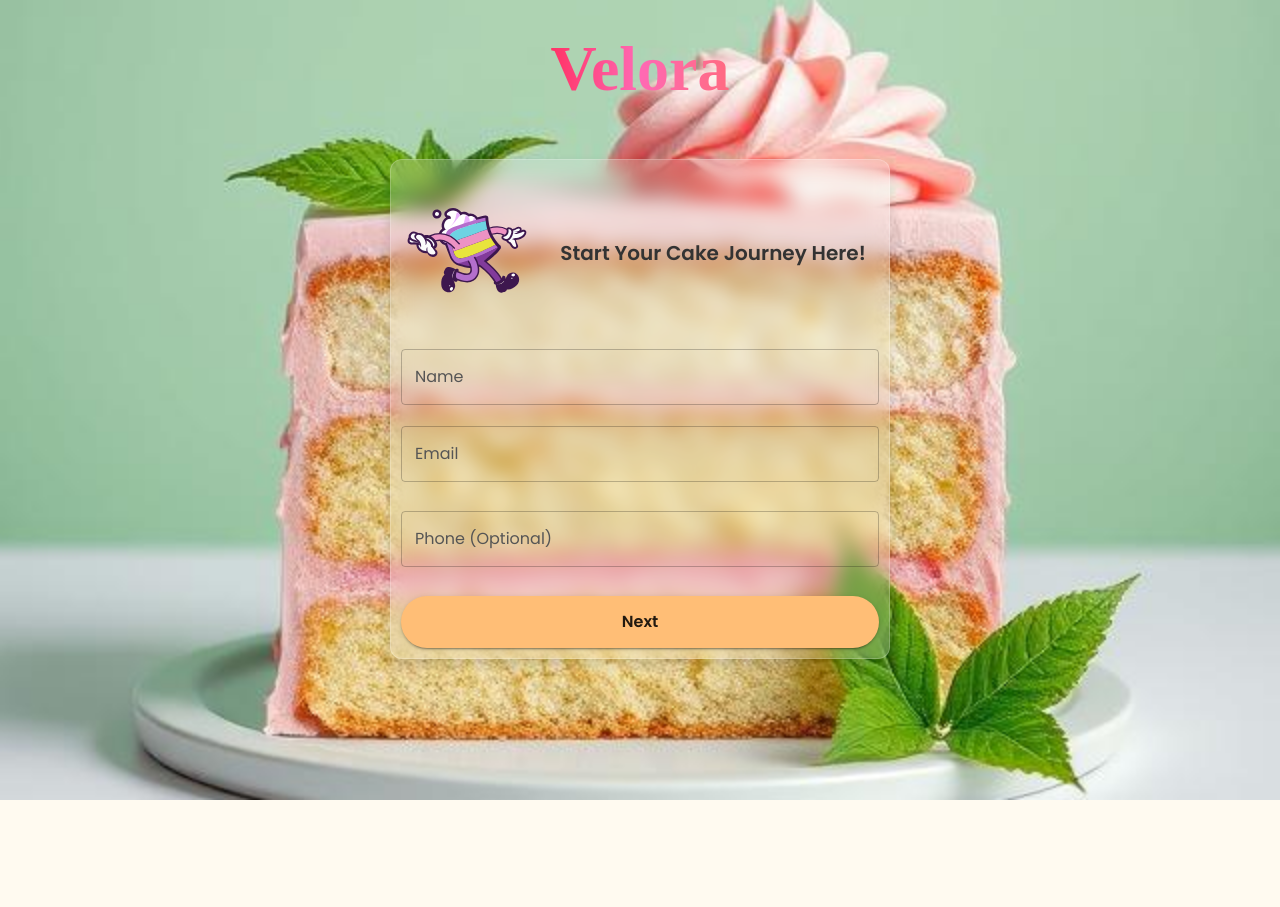
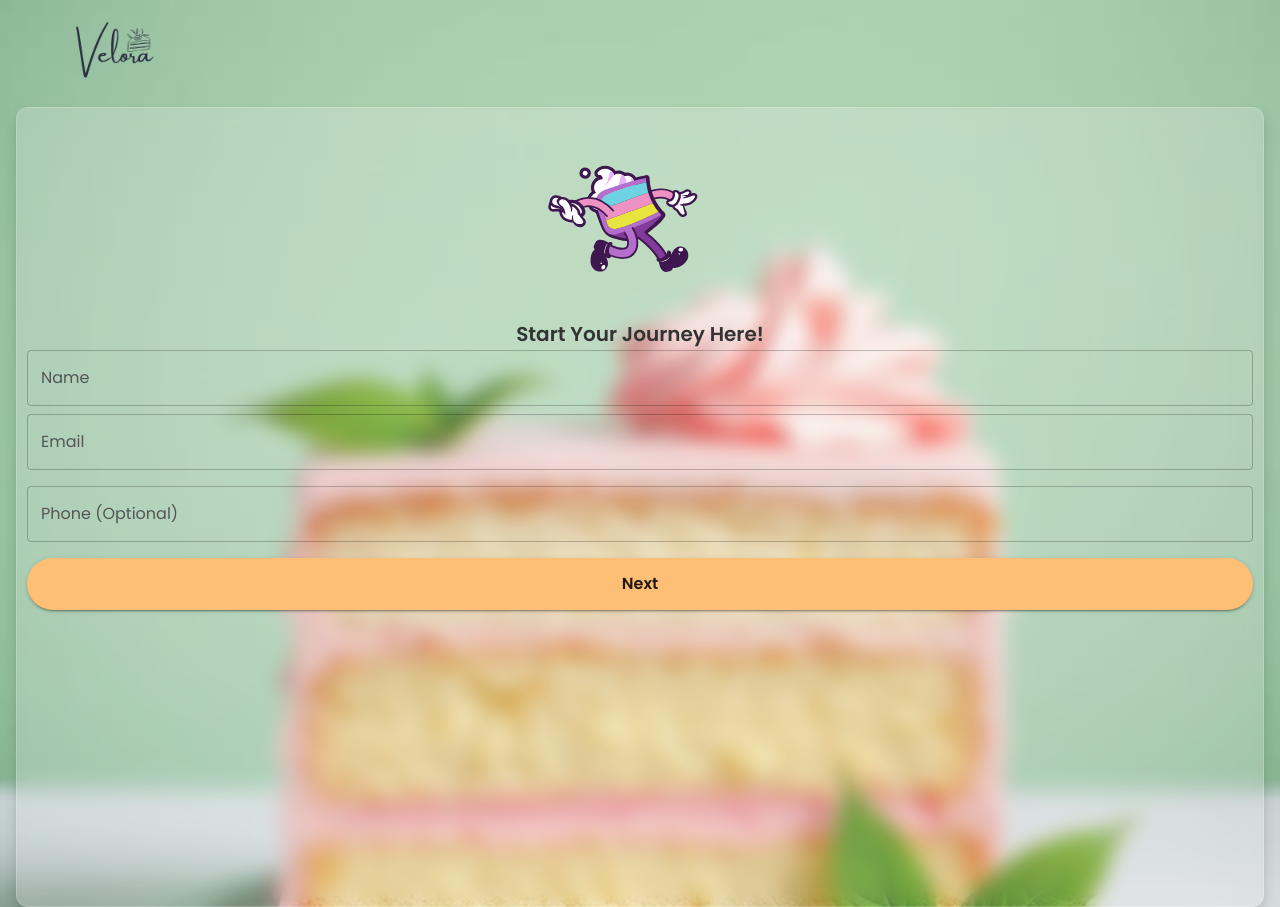
Before and after one commit to iamsahara/spiceandsugar, a Next.js app in the folder spice-and-sugar/: page / in a window 1280 px wide. Before the commit the page ends 800 px from the top, so only its background shows below. Built offline with nearby package versions, Linux system fonts and the light colour scheme.

Commit message:
refactor UserAuth and Header components for improved layout and styling

```diff
--- a/spice-and-sugar/src/components/Header.tsx
+++ b/spice-and-sugar/src/components/Header.tsx
@@ -1,9 +1,10 @@
 "use client";
 import { Container, Typography } from "@mui/material";
+import Image from "next/image";
 import { motion } from "framer-motion";
 
 interface HeaderProps {
-  userName?: string; // Optional userName to handle both logged-in and non-logged-in states
+  userName?: string;
 }
 
 export default function Header({ userName }: HeaderProps) {
@@ -11,14 +12,14 @@ export default function Header({ userName }: HeaderProps) {
     <Container
       maxWidth="lg"
       sx={{
-        textAlign: "left",
+        textAlign: "start",
+        position:"relative",
         display: "flex",
         flexDirection: "column",
-        justifyContent: "center",
-        alignItems: "center",
-        zIndex: 3,
-        paddingTop: "2rem",
-        paddingBottom: "2rem",
+        justifyContent: "start",
+        alignItems: "start",
+        zIndex: 0,
+
       }}
     >
       <motion.div
@@ -27,34 +28,19 @@ export default function Header({ userName }: HeaderProps) {
         transition={{ duration: 0.8, ease: "easeOut" }}
         style={{ position: "relative" }}
       >
-        <Typography
-          variant="h3"
-          fontWeight="900"
-          sx={{
-            fontFamily: "'Playfair Display', serif",
-            fontSize: "4rem",
-            display: "inline-block",
-            background: "linear-gradient(90deg, #FF3366, #FF69B4, #FF6B81)",
-            WebkitBackgroundClip: "text",
-            color: "transparent"
-          }}
-        >
-          Velora
-        </Typography>
+        <Image src="/veloralogo.png" alt="Velora" width={100} height={100} />
       </motion.div>
       <motion.div
         initial={{ opacity: 0, x: -20 }}
         animate={{ opacity: 1, x: 0 }}
         transition={{ duration: 1, ease: "easeOut", delay: 0.3 }}
-      >
-      </motion.div>
+      ></motion.div>
       {userName && (
         <motion.div
           initial={{ opacity: 0, x: -10 }}
           animate={{ opacity: 1, x: 0 }}
           transition={{ duration: 0.9, ease: "easeOut", delay: 0.6 }}
-        >
-        </motion.div>
+        ></motion.div>
       )}
     </Container>
   );
--- a/spice-and-sugar/src/components/UserAuth.tsx
+++ b/spice-and-sugar/src/components/UserAuth.tsx
@@ -71,13 +71,9 @@ const UserAuth: React.FC<UserAuthProps> = ({ onAuthSuccess }) => {
     <Box>
       <Box
         sx={{
-          maxWidth: 500,
-          minWidth: 500,
-          minHeight: 500,
-          maxHeight: 500,
-          margin: "auto",
+          mb: "auto",
           padding: "10px",
-          mt: "20px",
+          minHeight: "800px",
           background: "rgba(255, 255, 255, 0.2)",
           backdropFilter: "blur(10px)",
           borderRadius: "12px",
@@ -85,24 +81,30 @@ const UserAuth: React.FC<UserAuthProps> = ({ onAuthSuccess }) => {
           border: "1px solid rgba(255, 255, 255, 0.2)",
           display: "flex",
           flexDirection: "column",
-          justifyContent: "space-between",
           alignItems: "center",
-          overflow:"hidden"
+          overflow: "hidden",
+          marginLeft:"1rem",
+          marginRight:"1rem"
         }}
       >
-          <Box sx={{ textAlign: "center", display:"flex", direction:"column", alignItems:"center"}}>
-        <Lottie options={defaultOptions} height="auto"
-  width="50%"/>
-
-        <Typography
-          variant="h6"
-          fontWeight="bold"
-          color="pallette.text.primary"
-          sx={{ textAlign: "start" }}
-          width={"100%"}
+        <Box
+          sx={{
+            display: "flex",
+            flexDirection: "column",
+            justifyContent: "center",
+            alignItems: "center",
+            textAlign: "center",
+          }}
         >
-          Start Your Cake Journey Here!
-        </Typography>
+          <Lottie options={defaultOptions} height={200} width={200} />
+          <Typography
+            variant="h6"
+            fontWeight="bold"
+            color="pallette.text.primary"
+            flex={1}
+          >
+            Start Your Journey Here!
+          </Typography>
         </Box>
         <TextField
           fullWidth
```
Also changed, not shown: spice-and-sugar/public/veloralogo.png (added).
